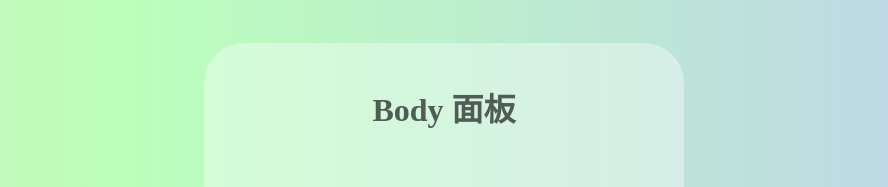
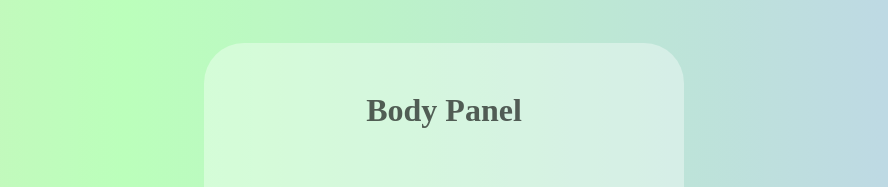
Before and after one commit to XO-ElectronicSheep/BodyPanel, a Vue app: page /login in a window 1280 px wide. Shown: the part 157-344 px from the top of the page, without its empty margins (196-1084 px from the left). Built offline with nearby package versions, Linux system fonts and the light colour scheme.

Commit message:
login-get

```diff
--- a/src/views/login/Login.vue
+++ b/src/views/login/Login.vue
@@ -2,7 +2,7 @@
     <div class="login-back">
         <div class="login">
             <h2 class="biaoti">
-                Body 面板
+                Body Panel
             </h2>
             <el-form :label-position="labelPosition" :model="formLabelAlign" style="max-width: 560px">
                 <el-form-item>
```
